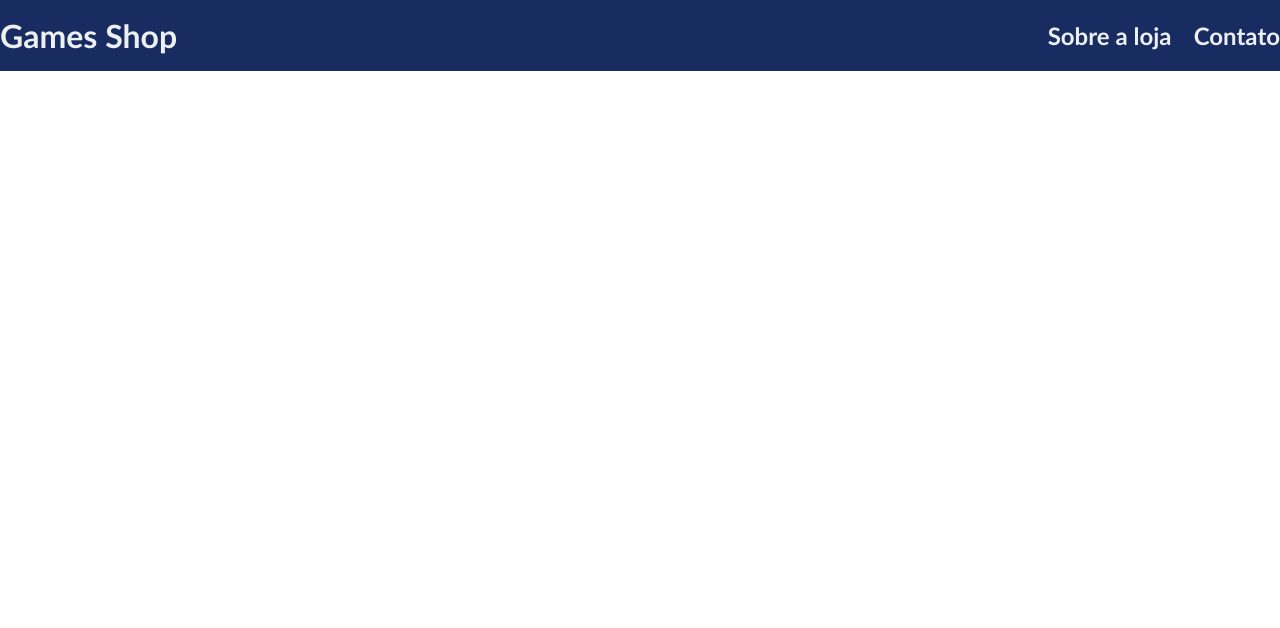
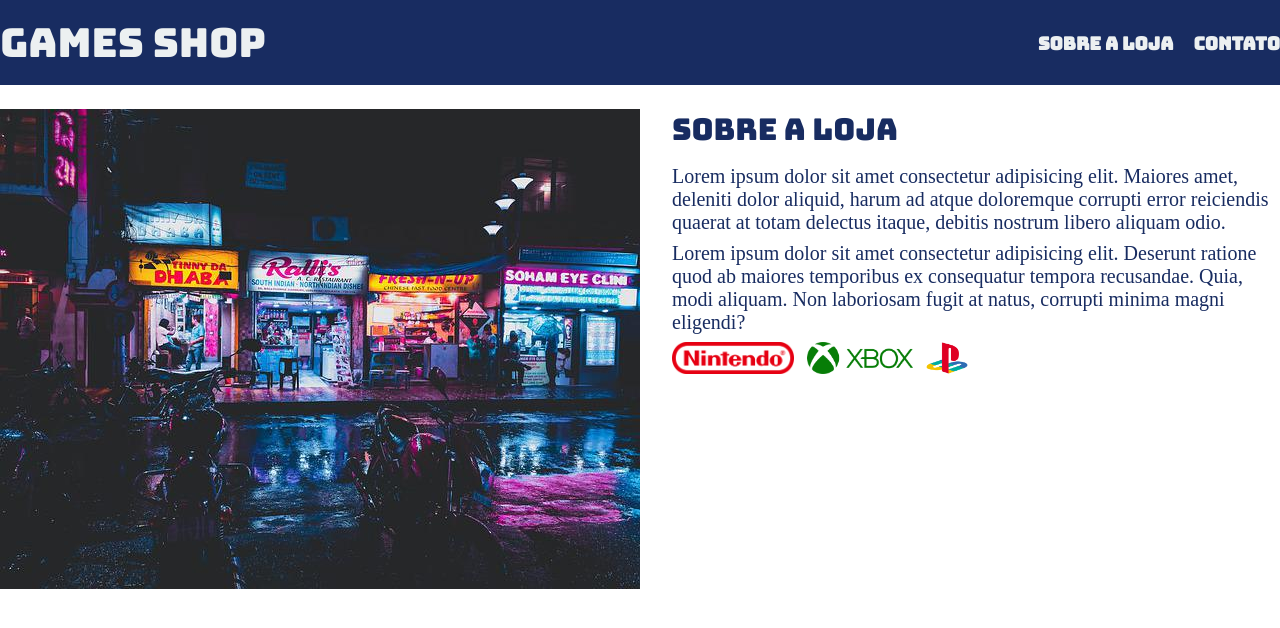
Before and after one commit to DevMichaelMS/ebac_game_shop, a plain HTML site: page index.html in a window 1280 px wide. Drawn offline with Linux system fonts and the light colour scheme; a web font is replaced by a local one.

Commit message:
criando a biografia sobre a loja e estilizando cores, imagens e fontes

```diff
--- a/index.html
+++ b/index.html
@@ -5,6 +5,10 @@
     <meta name="viewport" content="width=device-width, initial-scale=1.0">
     <title>Games Shop</title>
     <link rel="stylesheet" href="style.css">
+
+    <link rel="preconnect" href="https://fonts.googleapis.com">
+    <link rel="preconnect" href="https://fonts.gstatic.com" crossorigin>
+    <link href="https://fonts.googleapis.com/css2?family=Bungee&family=Ysabeau+SC:wght@1..1000&display=swap" rel="stylesheet">
 </head>
 <body>
     <header>
@@ -22,5 +26,20 @@
             </nav>
         </div>
     </header>
+    <section>
+        <div class="container">
+            <img src="images/loja.jpg" alt="Fachada da loja Games Shop" class="store-front">
+            <div>
+                <h2>Sobre a Loja</h2>
+                <p>Lorem ipsum dolor sit amet consectetur adipisicing elit. Maiores amet, deleniti dolor aliquid, harum ad atque doloremque corrupti error reiciendis quaerat at totam delectus itaque, debitis nostrum libero aliquam odio.</p>
+                <p>Lorem ipsum dolor sit amet consectetur adipisicing elit. Deserunt ratione quod ab maiores temporibus ex consequatur tempora recusandae. Quia, modi aliquam. Non laboriosam fugit at natus, corrupti minima magni eligendi?</p>
+                <ul class="brands-list">
+                    <li><img src="images/nintendo.png" alt="Nintendo"></li>
+                    <li><img src="images/xbox.png" alt="Xbox"></li>
+                    <li><img src="images/playstation.png" alt="Playstation"></li>
+                </ul>
+            </div>
+        </div>
+    </section>
 </body>
 </html>
--- a/style.css
+++ b/style.css
@@ -2,7 +2,17 @@
     margin: 0;
     padding: 0;
     box-sizing: border-box;
-    font-family: 'Gill Sans', 'Gill Sans MT', Calibri, 'Trebuchet MS', sans-serif;
+}
+
+header,
+section h2 {
+    font-family: "Bungee", serif;
+}
+
+body {
+    font-family: "Ysabeau SC", serif;
+    font-size: 20px;
+    font-weight: 500;
 }
 
 header {
@@ -10,11 +20,16 @@ header {
     background-color: #182c61;
     color: #ecf0f1;
 }
+
+header h1,
+section h2 {
+    font-weight: normal;
+}
+
 header nav li {
     display: inline;
     margin-left: 16px;
-    font-size: 24px;
-
+    font-size: 18px;
 }
 
 header nav a {
@@ -29,8 +44,43 @@ header nav a {
     margin: 0 auto;
 }
 
-header .container {
+header .container,
+section .container {
     display: flex;
     align-items: center;
     justify-content: space-between;
 }
+
+.brands-list img {
+    height: 32px;
+}
+
+.brands-list li {
+    margin-right: 8px;
+    display: inline;
+    align-items: center;
+    justify-content: space-between;
+}
+
+section .container {
+    align-items: flex-start;
+}
+
+section {
+    padding: 24px 0;
+}
+section h2 {
+    margin-bottom: 16px;
+}
+
+section {
+    color: #182c61;
+}
+
+section p {
+    margin-bottom: 8px;
+}
+
+.store-front {
+    margin-right: 32px;
+}
```
